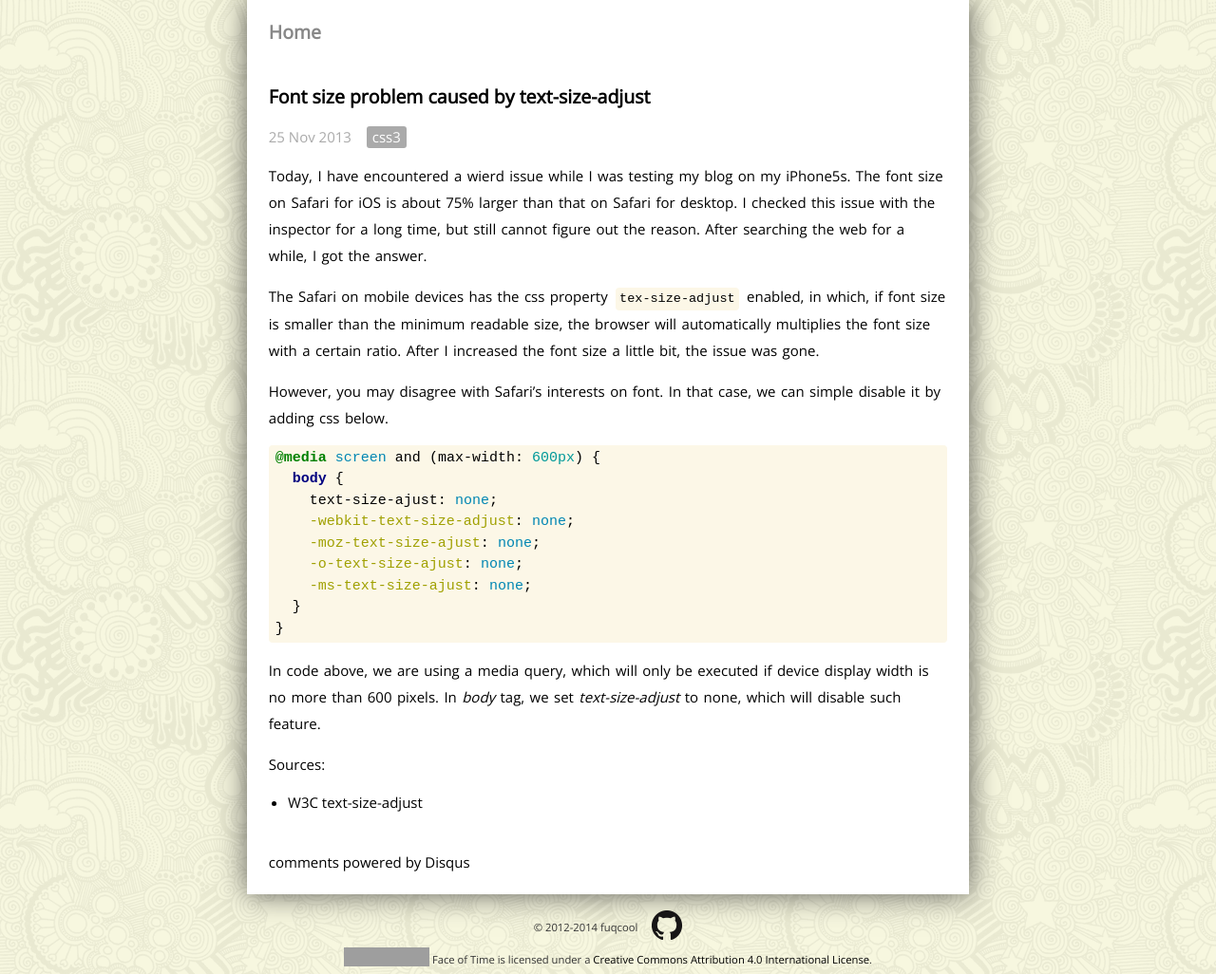
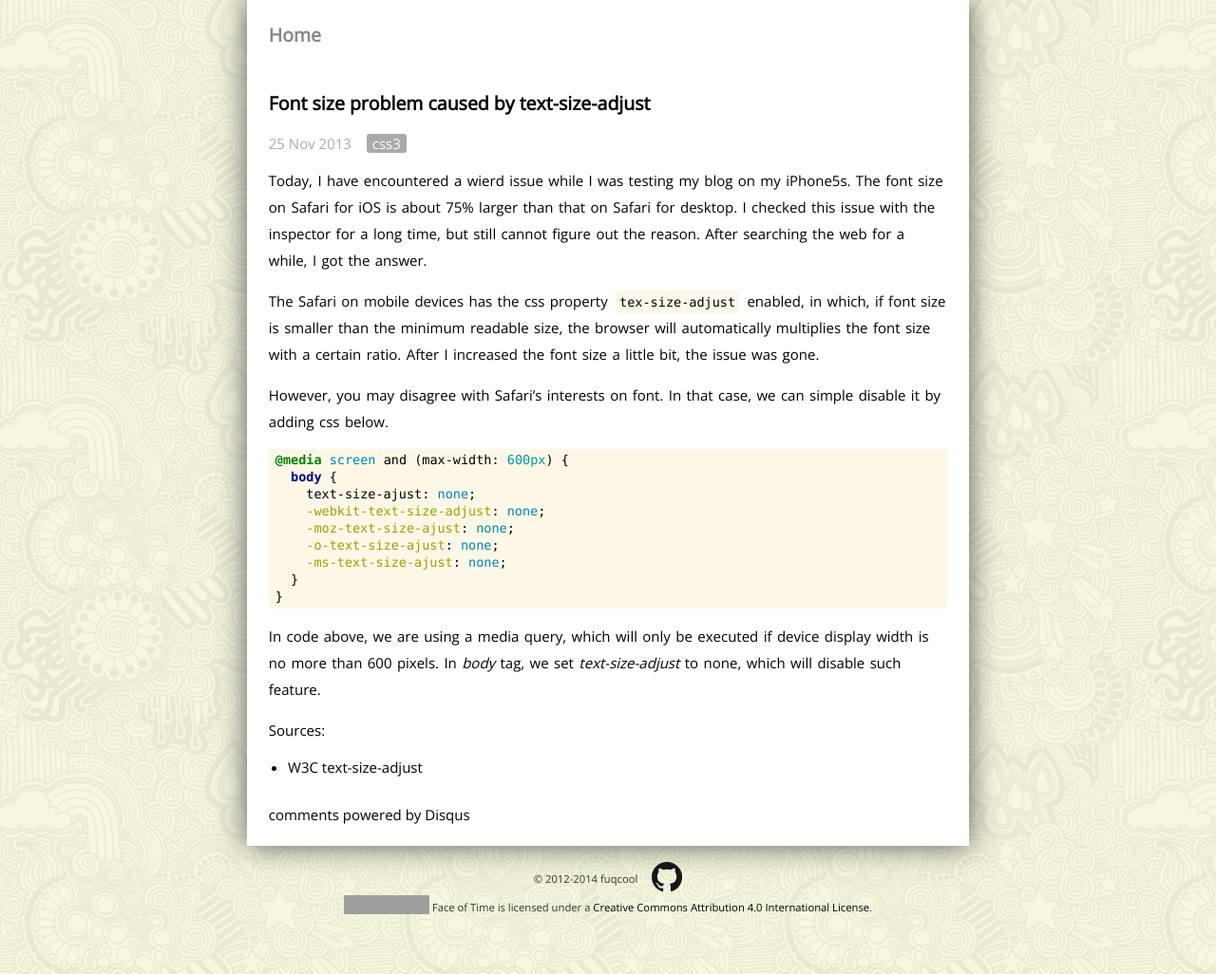
Before and after one commit to fuqcool/fuqcool.github.io, a Jekyll site: the page built from _posts/2013-11-25-text-size-adjust-problem.md, in a window 1280 px wide. Shown: the whole page at 95% size. Built offline with Jekyll 4.4.1, drawn with Linux system fonts in a browser that asks for light colours; Markdown is read by kramdown in place of the engine named in the settings; comment, search, counter and statistics services are not loaded; grey boxes are pictures that could not be loaded.

Commit message:
change coding font

```diff
--- a/css/main.css
+++ b/css/main.css
@@ -20,7 +20,6 @@
   text-align: center;
   width: 80%;
   max-width: 760px;
-  line-height: 1.5em;
   margin: 0 auto;
 }
 
@@ -170,7 +169,13 @@
 
 /* standard */
 .post {
-    margin-bottom: 40px;
+    margin-bottom: 2em;
+    margin-top: 1em;
+}
+
+.post code {
+    font-size: 0.9em;
+    font-family: Monaco, Monospace, Consolas;
 }
 
 .post pre {
@@ -187,7 +192,6 @@
 .post p code {
   background-color: #FCF7E7;
   padding: 2px 4px;
-  font-size: 0.9em;
   display: inline-block;
   line-height: 20px;
   border-radius: 4px;
```
